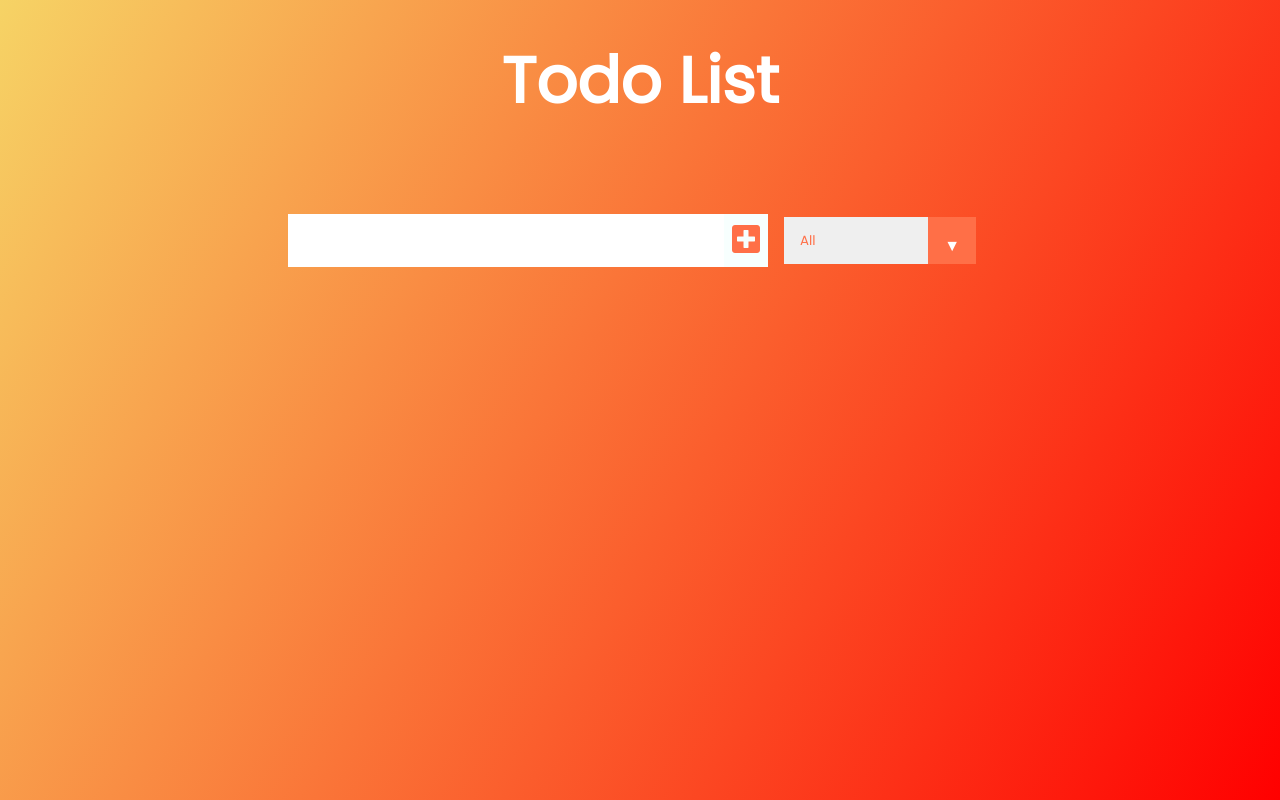
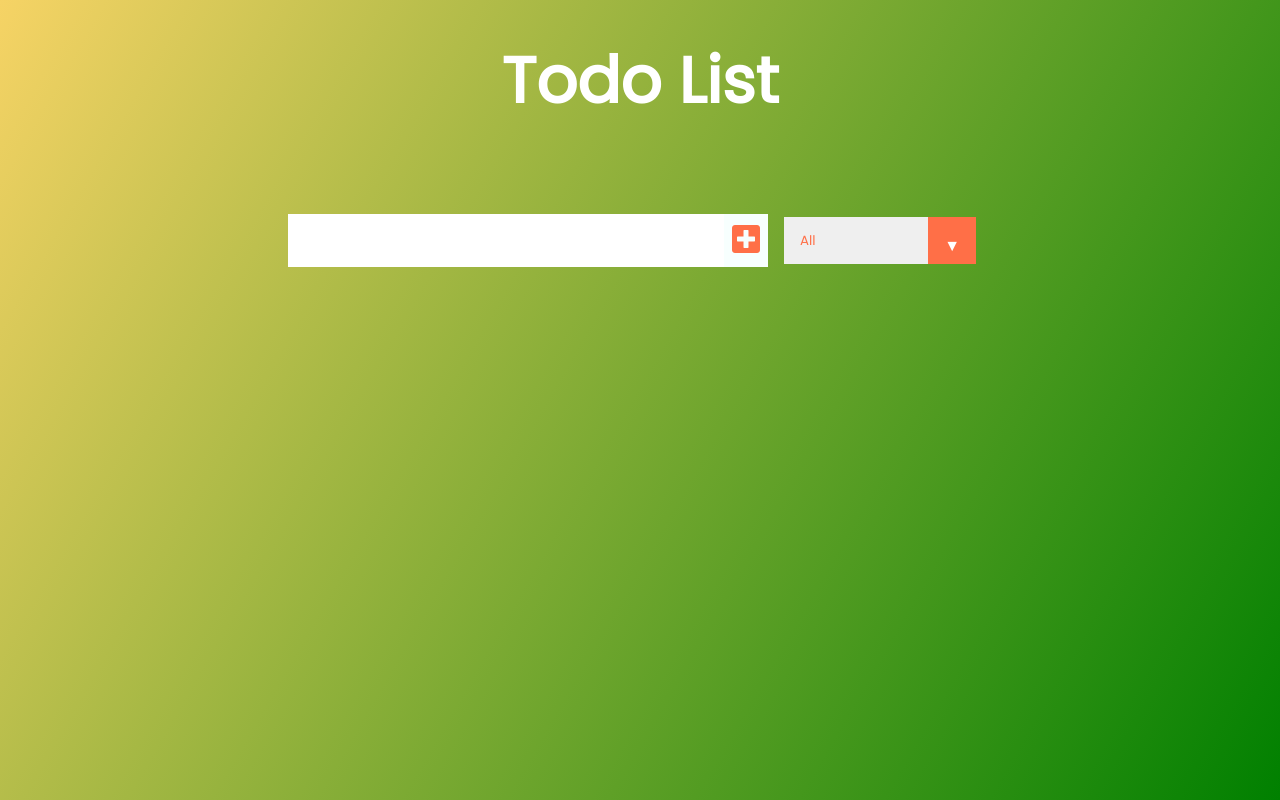
Before and after one commit to ccoulter7/todolist, a React (Create React App) app: page / in a window 1280 px wide. Built offline with nearby package versions, Linux system fonts and the light colour scheme.

Commit message:
testing amplify

```diff
--- a/src/App.css
+++ b/src/App.css
@@ -5,7 +5,7 @@
 }
 
 body {
-  background-image: linear-gradient(120deg, #f6d365 0%, red 100%);
+  background-image: linear-gradient(120deg, #f6d365 0%, green 100%);
   color: white;
   font-family: "Poppins", sans-serif;
   min-height: 100vh;
```
